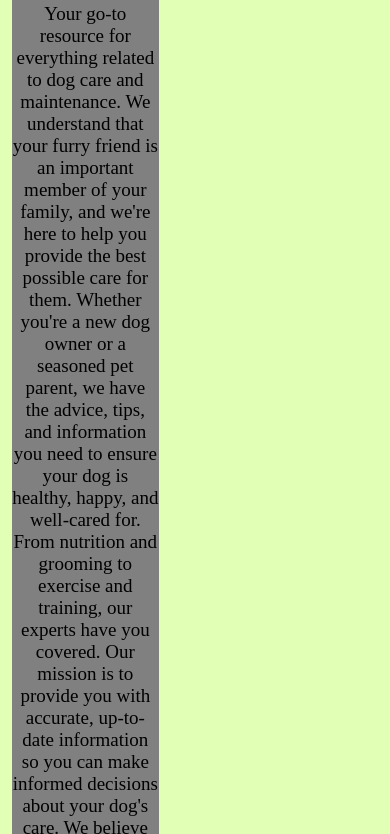
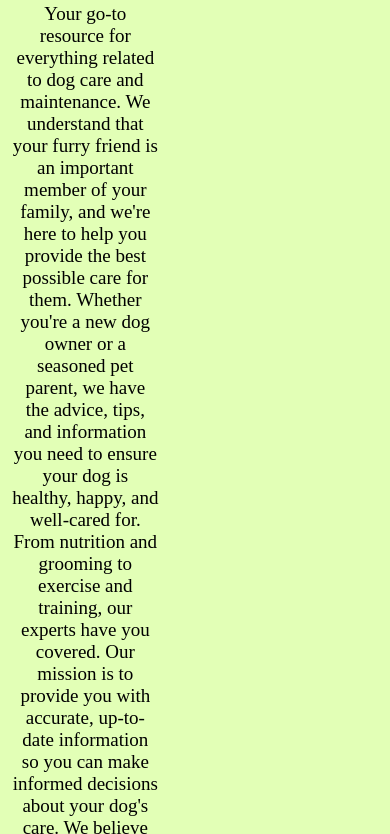
Before and after one commit to TheCrashMaster/FurryFriends, a plain HTML site: page index.html in a window 390 px wide. Shown: the part 569-1403 px from the top of the page. Drawn offline with Linux system fonts and the light colour scheme.

Commit message:
Update styles.css

```diff
--- a/styles.css
+++ b/styles.css
@@ -332,7 +332,7 @@ h2 {
   .left-m{
     width: 40%;
 
-    background: grey;
+    /* background: grey; */
   }
   /*
 
```
